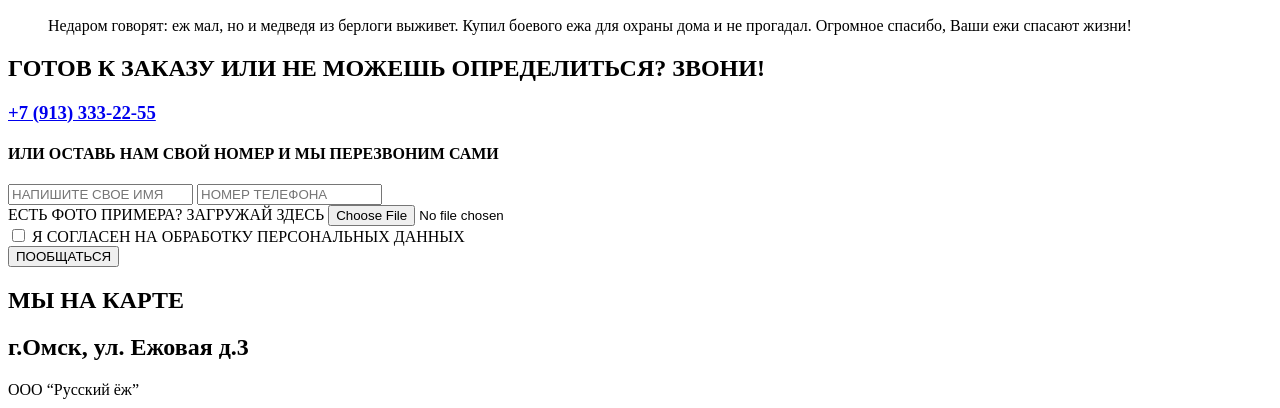
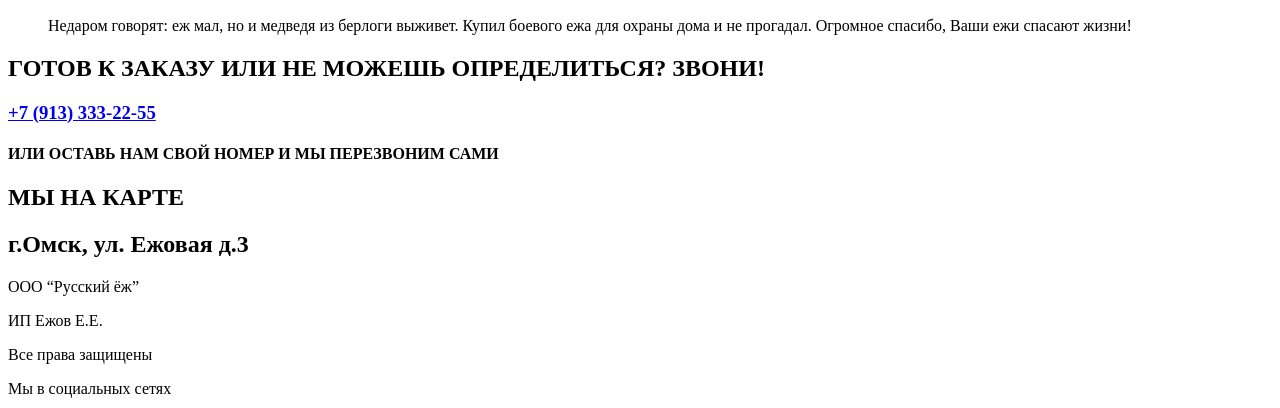
Before and after one commit to Schebtest/hedgehog, a plain HTML site: page index.html in a window 1280 px wide. Shown: the part 2725-3133 px from the top of the page. Drawn offline with Linux system fonts and the light colour scheme.

Commit message:
Update index.html

```diff
--- a/index.html
+++ b/index.html
@@ -130,27 +130,7 @@
       </a>
       <h4>ИЛИ ОСТАВЬ НАМ СВОЙ НОМЕР И МЫ ПЕРЕЗВОНИМ САМИ</h4>
 
-      <form action="answer.html">
-        <div class="form__contact">
-          <input type="text" placeholder="НАПИШИТЕ СВОЕ ИМЯ">
-          <input type="tel" name="tel-number" id="tel-number" title=" например, 89041041706"
-            placeholder="НОМЕР ТЕЛЕФОНА">
-        </div>
 
-        <div class="form__download">
-          ЕСТЬ ФОТО ПРИМЕРА?
-          <label for="download">ЗАГРУЖАЙ ЗДЕСЬ</label>
-          <input type="file" id="download" name="download" accept=".png, .jpg, .jpeg">
-        </div>
-
-        <div class="form__submit">
-          <input type="checkbox" name="personal" id="personal">
-          <label for="personal">
-            Я СОГЛАСЕН НА ОБРАБОТКУ ПЕРСОНАЛЬНЫХ ДАННЫХ
-          </label>
-        </div>
-        <input type="submit" value="ПООБЩАТЬСЯ">
-      </form>
     </div>
   </section>
 
```
